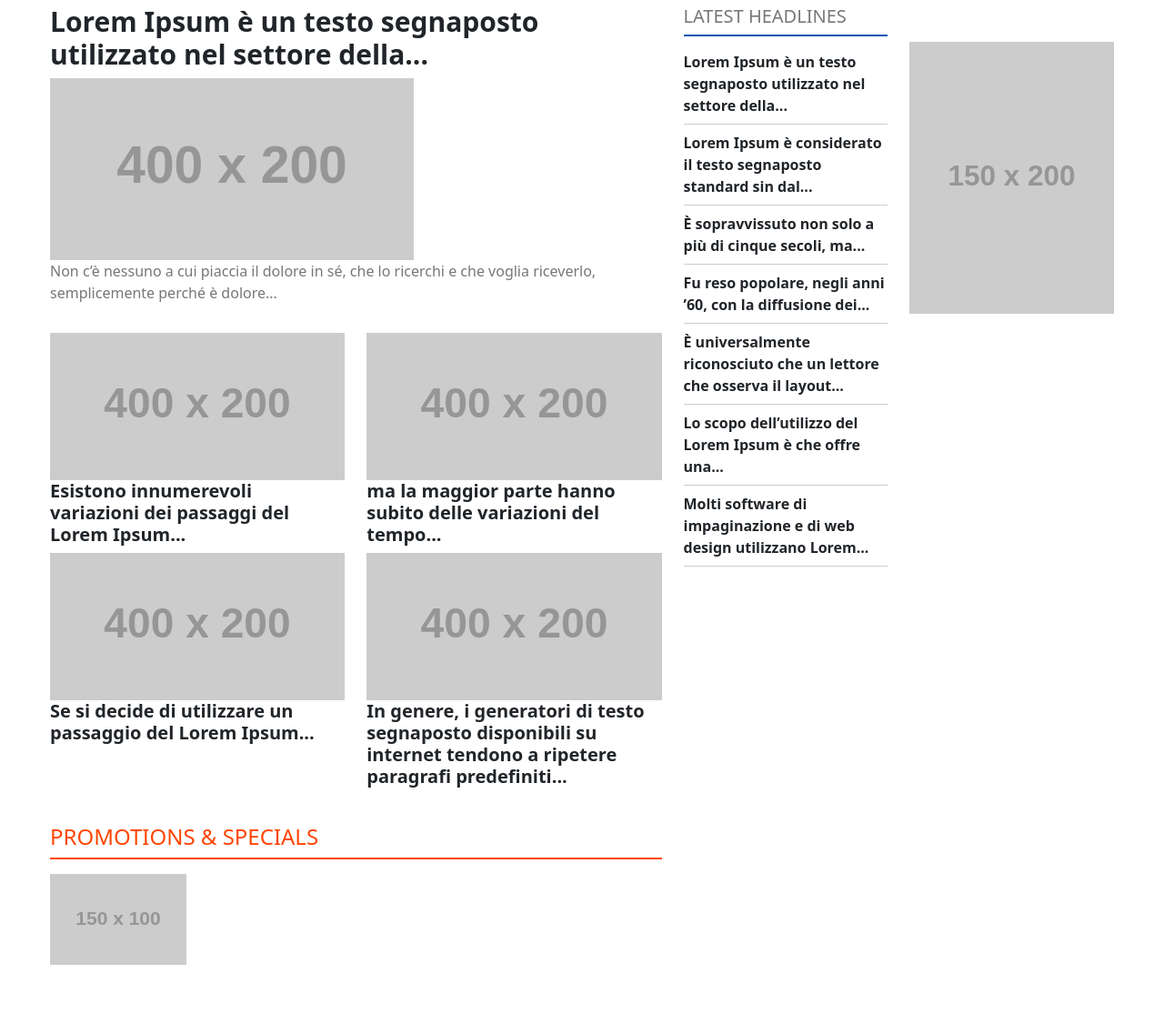
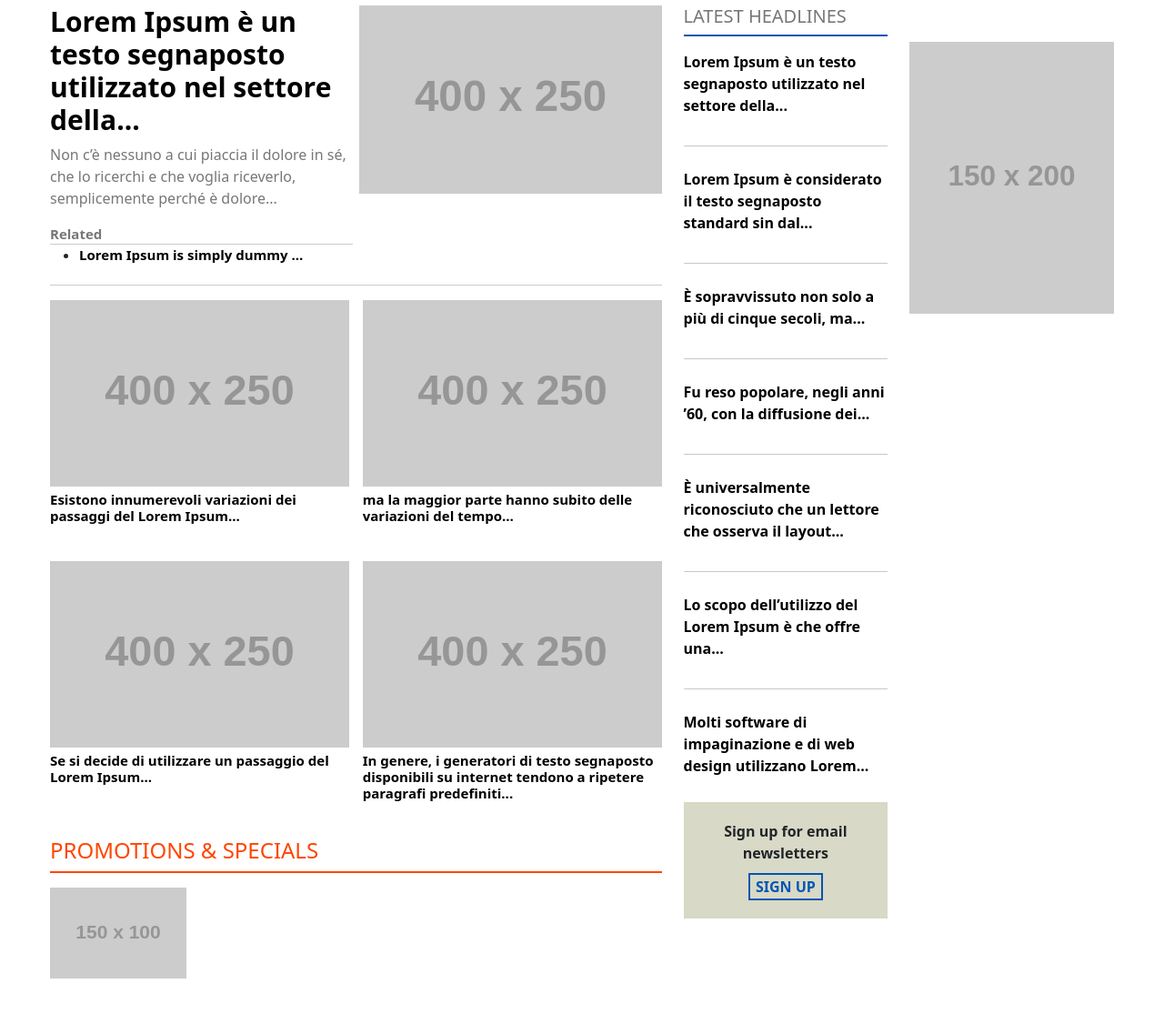
Before and after one commit to Jjjbit/elaborato1, a website: page bostonherald.html in a window 1280 px wide. Shown: the part 529-1644 px from the top of the page at 91% size. Drawn offline with Linux system fonts and the light colour scheme; placeholder pictures from the web are drawn by us.

Commit message:
completed container-1

```diff
--- a/bostonherald.html
+++ b/bostonherald.html
@@ -72,6 +72,7 @@
     <!--spazio vuoto-->
     <div class="blank-space"></div>
 
+    <div class="breaking-news"></div>
     <!--contenuto principale-->
     <main>
         <!-- first container -->
@@ -82,32 +83,54 @@
 
                     <!--top of first column of first container-->
                     <div class="top-col1-c1">
-                        <h3 class="headline-title">Lorem Ipsum è un testo segnaposto utilizzato nel settore della...</h3>
-                        <img src="https://placehold.co/400x200" class="img-fluid"/>
-                        <p class="headline-subtitle"> Non c’è nessuno a cui piaccia il dolore in sé, che lo ricerchi e che voglia riceverlo, semplicemente perché è dolore...</p>
+                        <div class="text-content">
+                            <h3 class="headline-title"><a href="#">Lorem Ipsum è un testo segnaposto utilizzato nel settore della...</a></h3>
+
+                            <div class="subtitle-related">
+                                <p class="headline-subtitle"> Non c’è nessuno a cui piaccia il dolore in sé, che lo ricerchi e che voglia riceverlo, semplicemente perché è dolore...</p>
+                                <div class="related-list">
+                                    <div class="related">Related</div>
+                                    <ul>
+                                        <li><a href="#">Lorem Ipsum is simply dummy ...</a></li>
+                                    </ul>
+                                </div>
+                            </div>
+                        </div>
+                        <div class="image-content">
+                            <img src="https://placehold.co/400x250" class="img-fluid"/>
+                            <div class="subtitle-related">
+                                <p class="headline-subtitle"> Non c’è nessuno a cui piaccia il dolore in sé, che lo ricerchi e che voglia riceverlo, semplicemente perché è dolore...</p>
+                                <div class="related-list">
+                                    <div class="related">Related</div>
+                                    <ul>
+                                        <li><a href="#">Lorem Ipsum is simply dummy text of the printing and ...</a></li>
+                                    </ul>
+                                </div>
+                            </div>
+                        </div>
+
                     </div>
+
 
                     <!--middle of first column of first container-->
                     <div class="middle-col1-c1">
-                        <div class="row">
 
-                            <div class="col-xs-12 col-md-6 col-lg-6 news-section">
-                                <img src="https://placehold.co/400x200" class="img-fluid"/>
-                                <h4 class="title">Esistono innumerevoli variazioni dei passaggi del Lorem Ipsum...</h4>
+                            <div class="news-section">
+                                <div><img src="https://placehold.co/400x250" class="img-fluid"/></div>
+                                <div><h4 class="title"><a href="#">Esistono innumerevoli variazioni dei passaggi del Lorem Ipsum...</a></h4></div>
                             </div>
-                            <div class="col-xs-12 col-md-6 col-lg-6 news-section">
-                                <img src="https://placehold.co/400x200" class="img-fluid"/>
-                                <h4 class="title"> ma la maggior parte hanno subito delle variazioni del tempo...</h4>
+                            <div class="news-section">
+                                <div><img src="https://placehold.co/400x250" class="img-fluid"/></div>
+                                <div><h4 class="title"><a href="#"> ma la maggior parte hanno subito delle variazioni del tempo...</a></h4></div>
                             </div>
-                            <div class="col-xs-12 col-md-6 col-lg-6 news-section">
-                                <img src="https://placehold.co/400x200" class="img-fluid"/>
-                                <h4 class="title">Se si decide di utilizzare un passaggio del Lorem Ipsum...</h4>
+                            <div class="news-section">
+                                <div><img src="https://placehold.co/400x250" class="img-fluid"/></div>
+                                <div><h4 class="title"><a href="#">Se si decide di utilizzare un passaggio del Lorem Ipsum...</a></h4></div>
                             </div>
-                            <div class="col-xs-12 col-md-6 col-lg-6 news-section">
-                                <img src="https://placehold.co/400x200" class="img-fluid"/>
-                                <h4 class="title">In genere, i generatori di testo segnaposto disponibili su internet tendono a ripetere paragrafi predefiniti...</h4>
+                            <div class="news-section">
+                                <div><img src="https://placehold.co/400x250" class="img-fluid"/></div>
+                                <div><h4 class="title"><a href="#">In genere, i generatori di testo segnaposto disponibili su internet tendono a ripetere paragrafi predefiniti...</a></h4></div>
                             </div>
-                        </div>
                     </div>
 
                     <!--bottom of first column of first container/promtions&spcials-->
@@ -125,13 +148,26 @@
                             <h4 class="latest-headlines-title">LATEST HEADLINES</h4>
                             <hr class="hr-latest-headlines" />
                             <div class="news-item-list" >
-                                <div class="news-item"> Lorem Ipsum è un testo segnaposto utilizzato nel settore della...</div>
-                                <div class="news-item"> Lorem Ipsum è considerato il testo segnaposto standard sin dal... </div>
-                                <div class="news-item"> È sopravvissuto non solo a più di cinque secoli, ma...</div>
-                                <div class="news-item"> Fu reso popolare, negli anni ’60, con la diffusione dei...</div>
-                                <div class="news-item"> È universalmente riconosciuto che un lettore che osserva il layout...</div>
-                                <div class="news-item"> Lo scopo dell’utilizzo del Lorem Ipsum è che offre una...</div>
-                                <div class="news-item"> Molti software di impaginazione e di web design utilizzano Lorem...</div>
+                                <div class="news-item"> <a href="#">Lorem Ipsum è un testo segnaposto utilizzato nel settore della...</a></div>
+                                <hr />
+                                <div class="news-item"> <a href="#">Lorem Ipsum è considerato il testo segnaposto standard sin dal... </a></div>
+                                <hr />
+                                <div class="news-item"> <a href="#">È sopravvissuto non solo a più di cinque secoli, ma...</a></div>
+                                <hr />
+                                <div class="news-item"> <a href="#">Fu reso popolare, negli anni ’60, con la diffusione dei...</a></div>
+                                <hr />
+                                <div class="news-item"> <a href="#">È universalmente riconosciuto che un lettore che osserva il layout...</a></div>
+                                <hr />
+                                <div class="news-item"> <a href="#">Lo scopo dell’utilizzo del Lorem Ipsum è che offre una...</a></div>
+                                <hr />
+                                <div class="news-item"><a href="#"> Molti software di impaginazione e di web design utilizzano Lorem...</a></div>
+                            </div>
+                            <div class="sign-up-block">
+                                <div class="sign-up">
+                                    <div>Sign up for email</div>
+                                    <div>newsletters</div>
+                                </div>
+                                <button> SIGN UP</button>
                             </div>
                         </div>
                         <div class="col-12 col-md-6 poster">
--- a/index.js
+++ b/index.js
@@ -47,6 +47,12 @@ window.addEventListener("scroll", () => {
     header.classList.toggle("scrolled", isScolled);
 });
 
+document.querySelectorAll('.collapsible .footer-title').forEach(title => {
+    title.addEventListener('click', () => {
+        const section = title.parentElement;
+        section.classList.toggle('open');
+    });
+});
 //controlla posizione di trending
 /*function updateTrendingPosition() {
     const width = window.innerWidth;
--- a/style.css
+++ b/style.css
@@ -186,6 +186,16 @@ main {
     margin-bottom: 20px;
 }
 
+.container-1 a{
+    text-decoration: none;
+    color: black;
+}
+
+.container-1 a:hover {
+    color: #0056b3;
+    text-decoration: none;
+}
+
 .headline-title {
     font-size: 30px;
     font-weight: bold;
@@ -195,13 +205,161 @@ main {
     color: #777;
 }
 
-.top-col1-c1, .middle-col1-c1{
+.top-col1-c1{
+    border-bottom: 1px solid #ccc;
+    margin-bottom: 1rem;
+    padding-bottom: 5px;
+
+    display: flex;
+    flex-direction: row;
+    gap: 7px;
+}
+
+.text-content{
+    flex:1;
+    display: flex;
+    flex-direction: column;
+}
+
+.related-list{
+    font-weight: bold;
+    font-size: 15px;
+}
+
+.related{
+    color: #777;
+    border-bottom: 1px solid #ccc;
+}
+
+.image-content{
+    flex:1;
+}
+
+.image-content .subtitle-related{
+    display: none;
+}
+
+@media (min-width: 700px) and (max-width: 1200px) {
+    .top-col1-c1 {
+        flex-direction: column;
+    }
+    .text-content .subtitle-related{
+        display: none;
+    }
+    .image-content .subtitle-related{
+        display: block;
+    }
+    .image-content img{
+        width: 100%;
+    }
+}
+
+/* 721-*/
+@media (min-width: 721px) {
+    /* 2*2 */
+    .middle-col1-c1{
+        display: grid;
+        grid-template-columns:repeat(2, 1fr);
+        grid-template-rows: repeat(2, 1fr);
+    }
+    /* foto a sopra, testo a sotto */
+    .news-section {
+        display:flex;
+        flex-direction:column;
+        height: 100%;
+        width: 100%;
+    }
+}
+
+/* 700-720 */
+@media (min-width: 700px) and (max-width: 720px) {
+    /* 2*2 */
+    .middle-col1-c1{
+        display: grid;
+        grid-template-columns:repeat(2, 1fr);
+        grid-template-rows: repeat(2, 1fr);
+    }
+
+    /* foto a sopra, testo a sotto */
+    .news-section {
+        display:flex;
+        flex-direction:column;
+        height: 100%;
+        width: 100%;
+    }
+}
+
+/* 651-699*/
+@media (min-width: 651px) and (max-width: 699px) {
+    /* 2*2 */
+    .middle-col1-c1{
+        display: grid;
+        grid-template-columns:repeat(2, 1fr);
+        grid-template-rows: repeat(2, 1fr);
+    }
+
+    /* foto a sinistra, testo a destra */
+    .news-section {
+        display: grid;
+        grid-template-rows: 1fr;
+        grid-template-columns: 1fr 2fr;
+        height: auto;
+        border-bottom: 1px solid #ccc;
+        padding-bottom: 5px;
+    }
+}
+/* <650 */
+@media (max-width:650px){
+    .top-col1-c1 {
+        flex-direction: column;
+    }
+    .text-content .subtitle-related{
+        display: none;
+    }
+    .image-content .subtitle-related{
+        display: block;
+    }
+    .image-content img{
+        width: 100%;
+    }
+
+    /* 1*4 */
+    .middle-col1-c1{
+        display: grid;
+        grid-template-columns:1fr;
+        /*grid-template-rows: repeat(4, 1fr);*/
+        grid-template-rows:auto;
+    }
+    /* foto a sinistra, testo a destra */
+    .news-section {
+        display: grid;
+        grid-template-rows: 1fr;
+        grid-template-columns: 1fr 2fr;
+        height: auto;
+        border-bottom: 1px solid #ccc;
+        padding-bottom: 5px;
+    }
+    .news-section img {
+        width: auto;
+        height: 100%;
+        object-fit: cover;
+    }
+
+}
+
+.middle-col1-c1{
+    display: grid;
     margin-bottom: 2rem;
+    gap:15px;
+}
+
+.news-section{
+    gap: 5px;
 }
 
 .title {
     font-weight: bold;
-    font-size: 20px;
+    font-size: 15px;
 }
 
 .bottom-col1-c1 {
@@ -216,7 +374,6 @@ main {
 }
 
 .news-item {
-    border-bottom: 1px solid #ccc;
     padding-bottom: 0.5rem;
     font-weight: bold;
 }
@@ -242,7 +399,40 @@ main {
 .latest-headline-list{
     margin-bottom: 4rem;
 }
-
+.sign-up-block{
+    display: flex;
+    flex-direction: column;
+    flex-wrap: wrap;
+    margin-top: 20px;
+    background: #d8d9c6;
+    font-weight: bold;
+    justify-content: center;
+    align-items: center;
+    padding: 20px;
+}
+.sign-up{
+    display: flex;
+    flex-direction: column;
+    justify-content: center;
+    align-items: center;
+    margin-bottom:10px;
+}
+@media (max-width: 576px){
+    .sign-up{
+        flex-direction: row;
+        gap: 5px;
+    }
+}
+.sign-up-block button{
+    border: 2px solid  #0056b3;
+    font-weight: bold;
+    color:#0056b3;
+    background: #d8d9c6;
+}
+.sign-up-block button:hover{
+    background: #0056b3;
+    color: white;
+}
 .poster{
     max-width: 100%;
     display: flex;
@@ -551,7 +741,18 @@ footer {
 }
 
 /* footer */
-/* <800px una colonna*/
+@media (max-width: 575px) {
+    .footer-logo {
+        text-align: center;
+    }
+    .collapsible .footer-content {
+        display: none;
+    }
+    .collapsible .footer-content.open {
+        display: block;
+    }
+}
+/* <767px una colonna*/
 @media (max-width: 767px) {
     .footer-container {
         display: grid;
@@ -574,16 +775,6 @@ footer {
         min-width: auto;
         flex: 1 1 100%;
     }
-    /*.subscribe-block {
-        width: 100%;
-        display: flex;
-        justify-content: center;
-        align-items: center;
-        min-height: 60px;
-    }
-    .subscribe-btn {
-        width: auto;
-    }*/
     .bottom-footer {
         display: flex;
         flex-direction: column;
```
